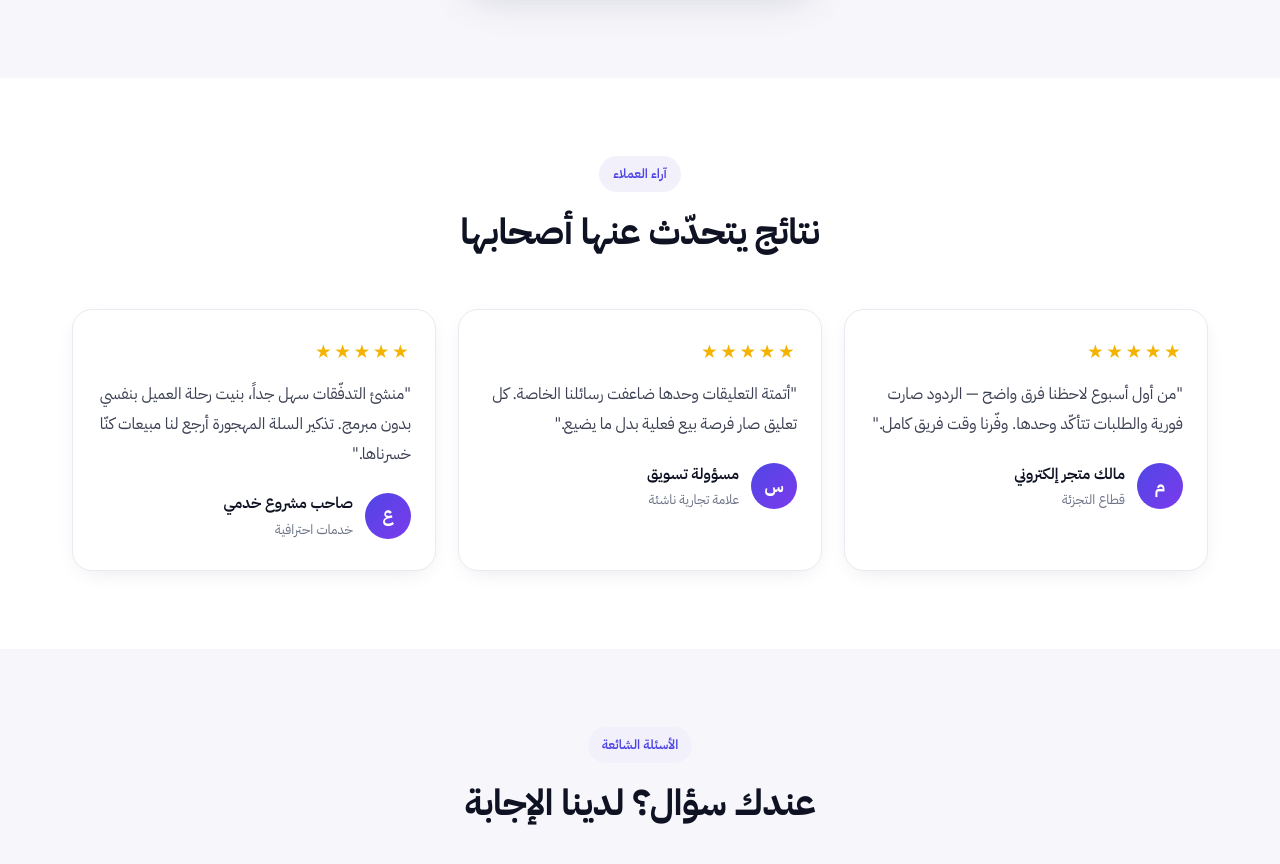
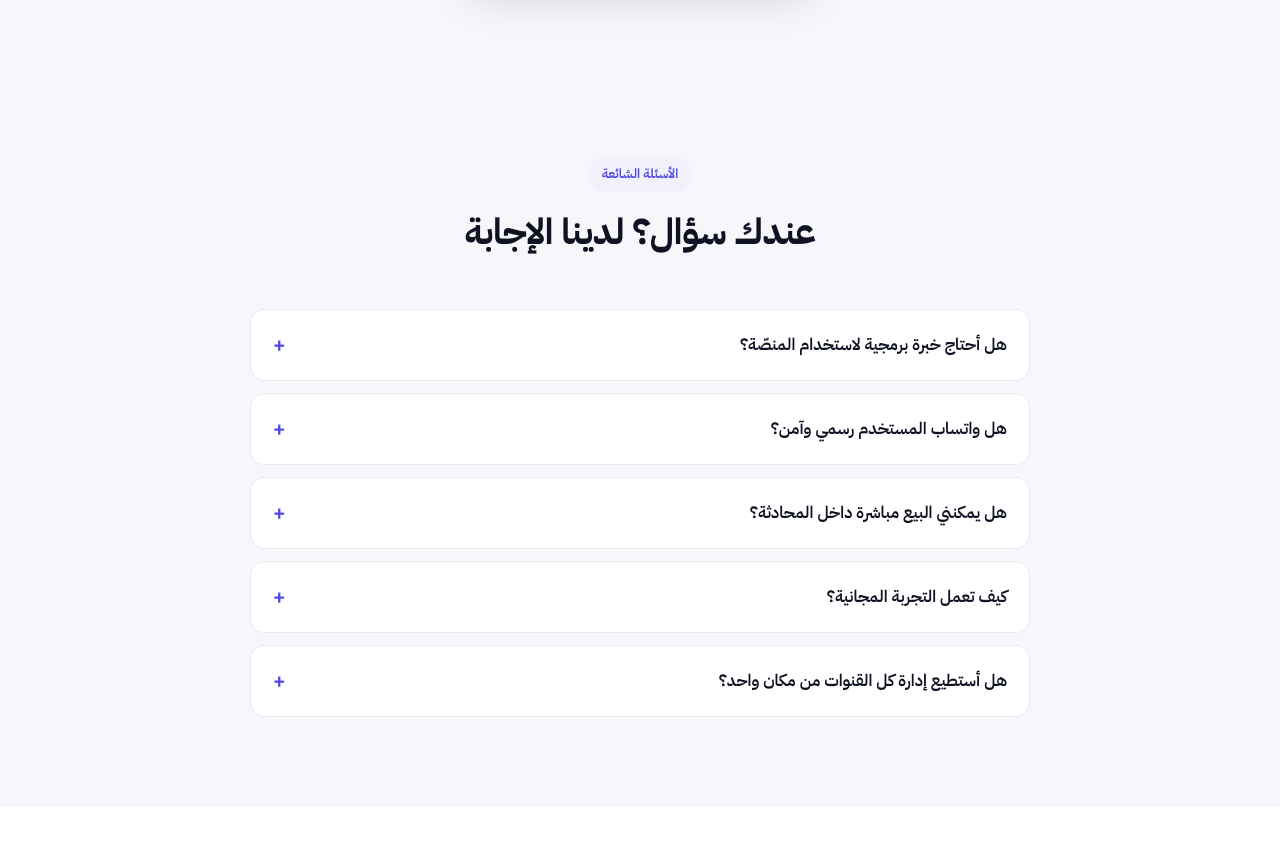
Before and after one commit to mohamad-tb87/spidersbot-site, a plain HTML site: page index.html in a window 1280 px wide. Shown: the part 7014-7878 px from the top of the page. Drawn offline with Linux system fonts and the light colour scheme.

Commit message:
content: remove the customer testimonials section
Creem asked for these to be substantiated or taken down. The three quotes were
attributed to roles rather than named people ("an online store owner", "a
marketing lead") with no company, no link and no way for anyone to verify them,
so there is nothing to substantiate.

Gone from both the Arabic and English homepage: the section, its CSS block, and
the .tst-grid half of the shared responsive rule (.plans keeps its own). No
navigation or anchor pointed at it, and the page flow is unchanged either side
of where it stood.

Co-Authored-By: Claude Opus 5 <noreply@anthropic.com>

```diff
--- a/index.html
+++ b/index.html
@@ -253,17 +253,6 @@ header{position:sticky;top:0;z-index:100;background:rgba(255,255,255,.72);
 .plan ul li .c{color:var(--indigo);font-weight:700;flex:none}
 .plan .btn{width:100%;margin-top:auto}
 
-/* ================= الآراء ================= */
-.tst-grid{display:grid;grid-template-columns:repeat(3,1fr);gap:22px}
-.tst{background:#fff;border:1px solid var(--line);border-radius:var(--radius);padding:28px 24px;box-shadow:var(--shadow-soft)}
-.tst .stars{color:#f5b301;margin-bottom:12px;letter-spacing:2px}
-.tst p{font-size:1rem;color:var(--body);margin-bottom:20px}
-.tst .who{display:flex;align-items:center;gap:12px}
-.tst .av{width:46px;height:46px;border-radius:50%;background:var(--grad);color:#fff;display:grid;
-  place-items:center;font-weight:700;font-size:1.05rem}
-.tst .who .nm{font-weight:600;color:var(--ink);font-size:.96rem}
-.tst .who .rl{font-size:.83rem;color:var(--muted)}
-
 /* ================= الأسئلة ================= */
 .faq-wrap{max-width:780px;margin:0 auto}
 .faq-item{background:#fff;border:1px solid var(--line);border-radius:14px;margin-bottom:12px;overflow:hidden}
@@ -301,7 +290,7 @@ footer{background:var(--ink);color:#c3c7dd;padding:56px 0 30px}
   .pillar.rev .pcopy{order:1}.pillar.rev .pvis{order:2}
   .hero h1{font-size:2.35rem}
   .uc-grid,.feat-grid,.stats-grid{grid-template-columns:1fr 1fr}
-  .plans,.tst-grid{grid-template-columns:1fr}
+  .plans{grid-template-columns:1fr}
   .foot-grid{grid-template-columns:1fr 1fr}
   .nav-links,.nav-cta .login{display:none}
   .burger{display:flex}
@@ -634,33 +623,6 @@ footer{background:var(--ink);color:#c3c7dd;padding:56px 0 30px}
   </div>
 </section>
 
-<!-- ================= الآراء ================= -->
-<section class="section">
-  <div class="wrap">
-    <div class="section-head">
-      <span class="eyebrow">آراء العملاء</span>
-      <h2>نتائج يتحدّث عنها أصحابها</h2>
-    </div>
-    <div class="tst-grid">
-      <div class="tst">
-        <div class="stars">★★★★★</div>
-        <p>"من أول أسبوع لاحظنا فرق واضح — الردود صارت فورية والطلبات تتأكّد وحدها. وفّرنا وقت فريق كامل."</p>
-        <div class="who"><span class="av">م</span><div><div class="nm">مالك متجر إلكتروني</div><div class="rl">قطاع التجزئة</div></div></div>
-      </div>
-      <div class="tst">
-        <div class="stars">★★★★★</div>
-        <p>"أتمتة التعليقات وحدها ضاعفت رسائلنا الخاصة. كل تعليق صار فرصة بيع فعلية بدل ما يضيع."</p>
-        <div class="who"><span class="av">س</span><div><div class="nm">مسؤولة تسويق</div><div class="rl">علامة تجارية ناشئة</div></div></div>
-      </div>
-      <div class="tst">
-        <div class="stars">★★★★★</div>
-        <p>"منشئ التدفّقات سهل جداً، بنيت رحلة العميل بنفسي بدون مبرمج. تذكير السلة المهجورة أرجع لنا مبيعات كنّا خسرناها."</p>
-        <div class="who"><span class="av">ع</span><div><div class="nm">صاحب مشروع خدمي</div><div class="rl">خدمات احترافية</div></div></div>
-      </div>
-    </div>
-  </div>
-</section>
-
 <!-- ================= الأسئلة الشائعة ================= -->
 <section class="section" id="faq" style="background:var(--bg-soft)">
   <div class="wrap">
```
Also changed, not shown: en/index.html (+1 -39 lines).
